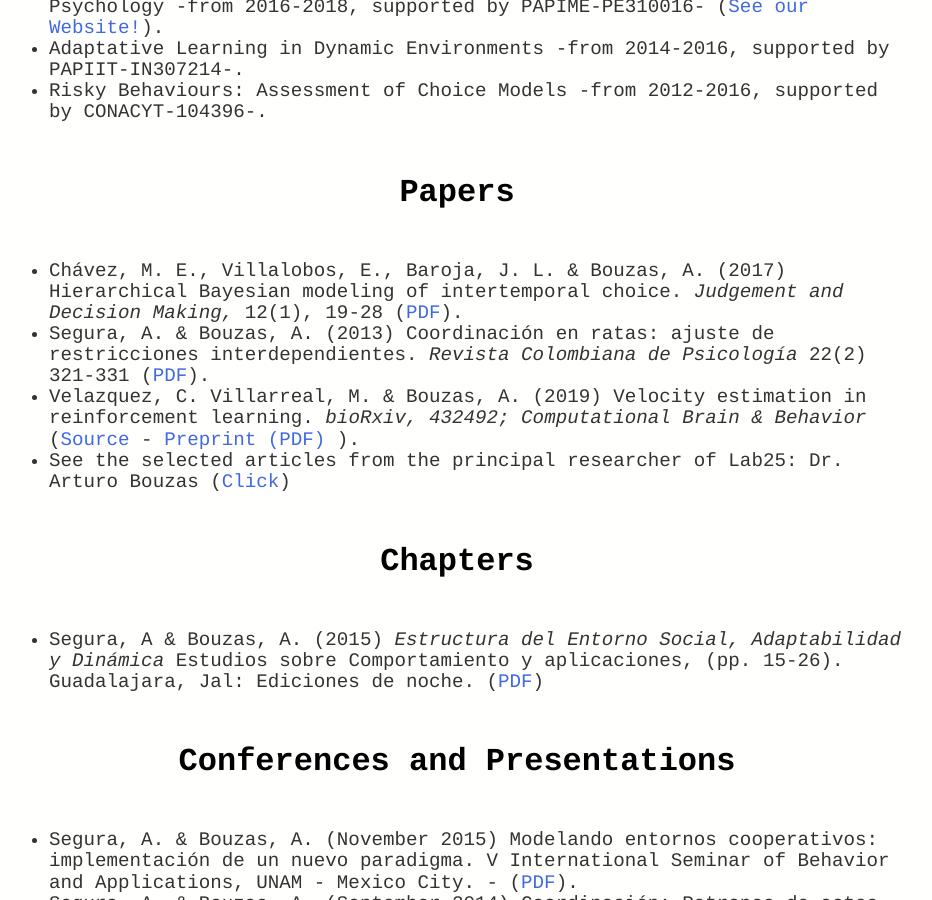
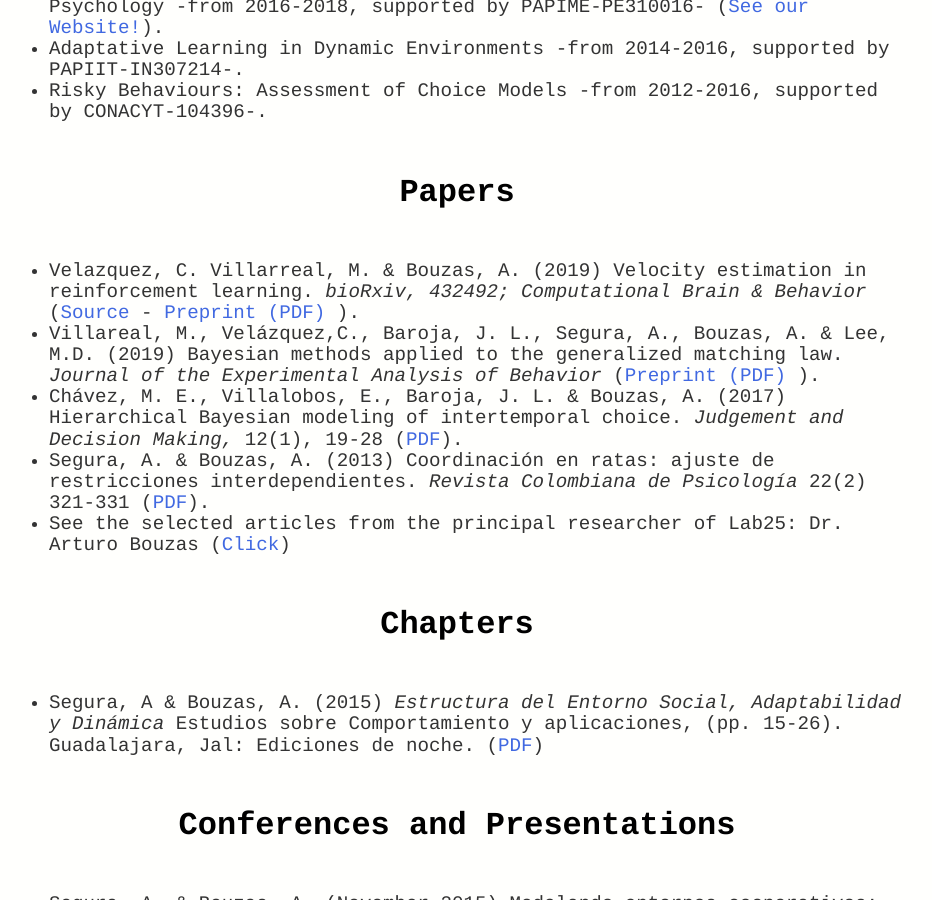
Before and after one commit to BouzasLab25/bouzaslab25.github.io, a Jekyll site: the page built from publications/index.html, in a window 1280 px wide and 900 px high, scrolled down 472 px. Shown: the whole window, without its empty margins (183-1115 px from the left). Built offline with Jekyll 4.4.1, drawn with Linux system fonts in a browser that asks for light colours.

Commit message:
Update index.html

```diff
--- a/publications/index.html
+++ b/publications/index.html
@@ -18,11 +18,14 @@ title: Lab25 Publications
 		<h3>Papers</h3>
 
 	<ul>
+
+	<li class='ho' >Velazquez, C. Villarreal, M. & Bouzas, A. (2019) Velocity estimation in reinforcement learning. <i> bioRxiv, 432492; Computational Brain & Behavior </i> (<a class='link' href="https://link.springer.com/article/10.1007/s42113-019-00026-1" target="_blank">Source</a> - <a class='link' href="https://github.com/BouzasLab25/bouzaslab25.github.io/blob/master/documents/paper_Vel%C3%A1zquezEtAl2019.pdf" target="_blank">Preprint (PDF)</a> ). </li>
+
+	<li class='ho' >Villareal, M., Velázquez,C., Baroja, J. L., Segura, A., Bouzas, A. & Lee, M.D. (2019) Bayesian methods applied to the generalized matching law. <i>Journal of the Experimental Analysis of Behavior</i> (<a class='link' href="https://webfiles.uci.edu/mdlee/VillarealEtAl2018.pdf?uniq=-u4uixy" target="_blank">Preprint (PDF)</a> ). </li>
+
 	<li class='ho' >Chávez, M. E., Villalobos, E., Baroja, J. L. & Bouzas, A. (2017) Hierarchical Bayesian modeling of intertemporal choice.<i> Judgement and Decision Making,</i> 12(1), 19-28 (<a class='link' href="http://journal.sjdm.org/16/16906/jdm16906.pdf" target="_blank">PDF</a>). </li>
 
 	<li class='ho' >Segura, A. & Bouzas, A. (2013) Coordinación en ratas: ajuste de restricciones interdependientes.<i> Revista Colombiana de Psicología</i> 22(2) 321-331 (<a class='link' href="/documents/Segura_Bouzas_2013.pdf" target="_blank">PDF</a>). </li>
-
-	<li class='ho' >Velazquez, C. Villarreal, M. & Bouzas, A. (2019) Velocity estimation in reinforcement learning. <i> bioRxiv, 432492; Computational Brain & Behavior </i> (<a class='link' href="https://link.springer.com/article/10.1007/s42113-019-00026-1" target="_blank">Source</a> - <a class='link' href="https://github.com/BouzasLab25/bouzaslab25.github.io/blob/master/documents/paper_Vel%C3%A1zquezEtAl2019.pdf" target="_blank">Preprint (PDF)</a> ). </li>
 
 	<li class='ho'>See the selected articles from the principal researcher of Lab25: Dr. Arturo Bouzas (<a class='link' href="/people/arturo.html" target="_blank">Click</a>) </li>
 	</ul>
```
